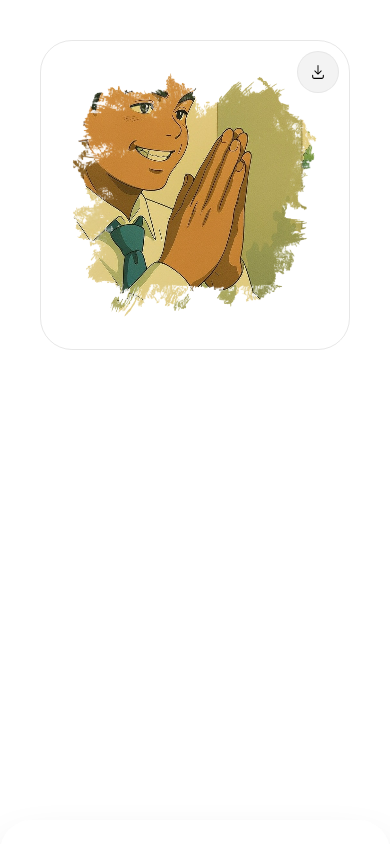
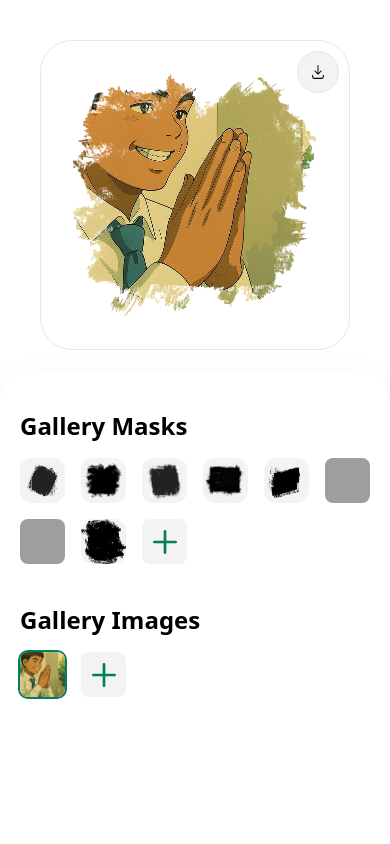
Before and after one commit to pphatdev/demo-mask-image, a Next.js app: page / in a window 390 px wide. Shown: the top 844 px of the page. Built offline with nearby package versions, Linux system fonts and the light colour scheme; grey boxes are pictures that could not be loaded; a web font is replaced by a local one.

Commit message:
Fix minimum height for Canvas container in Home component

```diff
--- a/src/app/page.tsx
+++ b/src/app/page.tsx
@@ -12,7 +12,7 @@ export default function Home() {
     return (
         <div className="flex items-center flex-col mx-auto justify-center min-h-screen">
             <div className="sticky top-0 flex flex-col items-center px-5 pt-5 justify-center w-full ring-green-900 bg-background">
-                <div className="max-w-2xl w-full h-full rounded-t-2xl max-h-[50rem] min-h-[50rem] p-5">
+                <div className="max-w-2xl w-full h-full rounded-t-2xl max-h-[50rem] md:min-h-[50rem] p-5">
                     <Canvas selectedMask={selectedMask} selectedImage={selectedImage} />
                 </div>
             </div>
```
